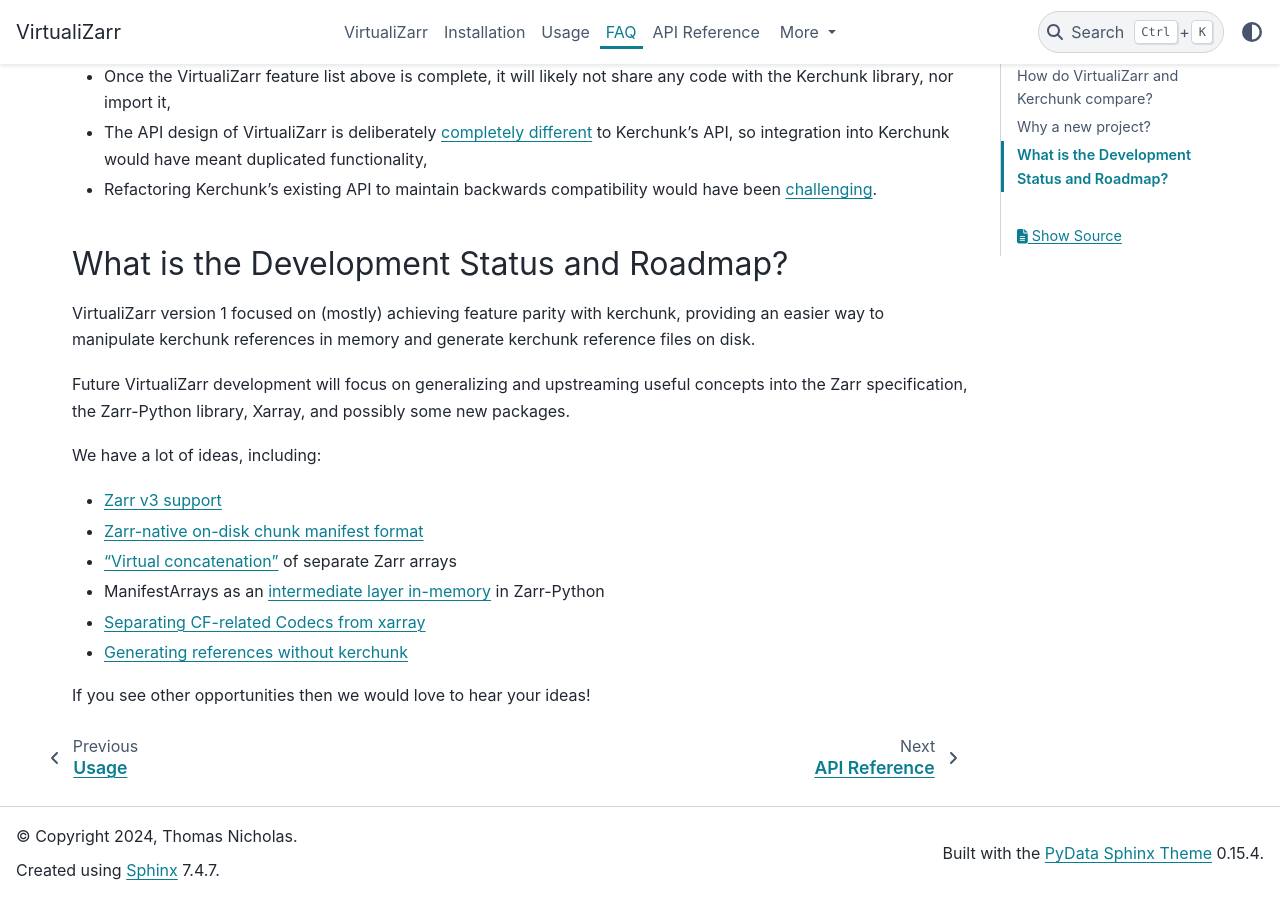
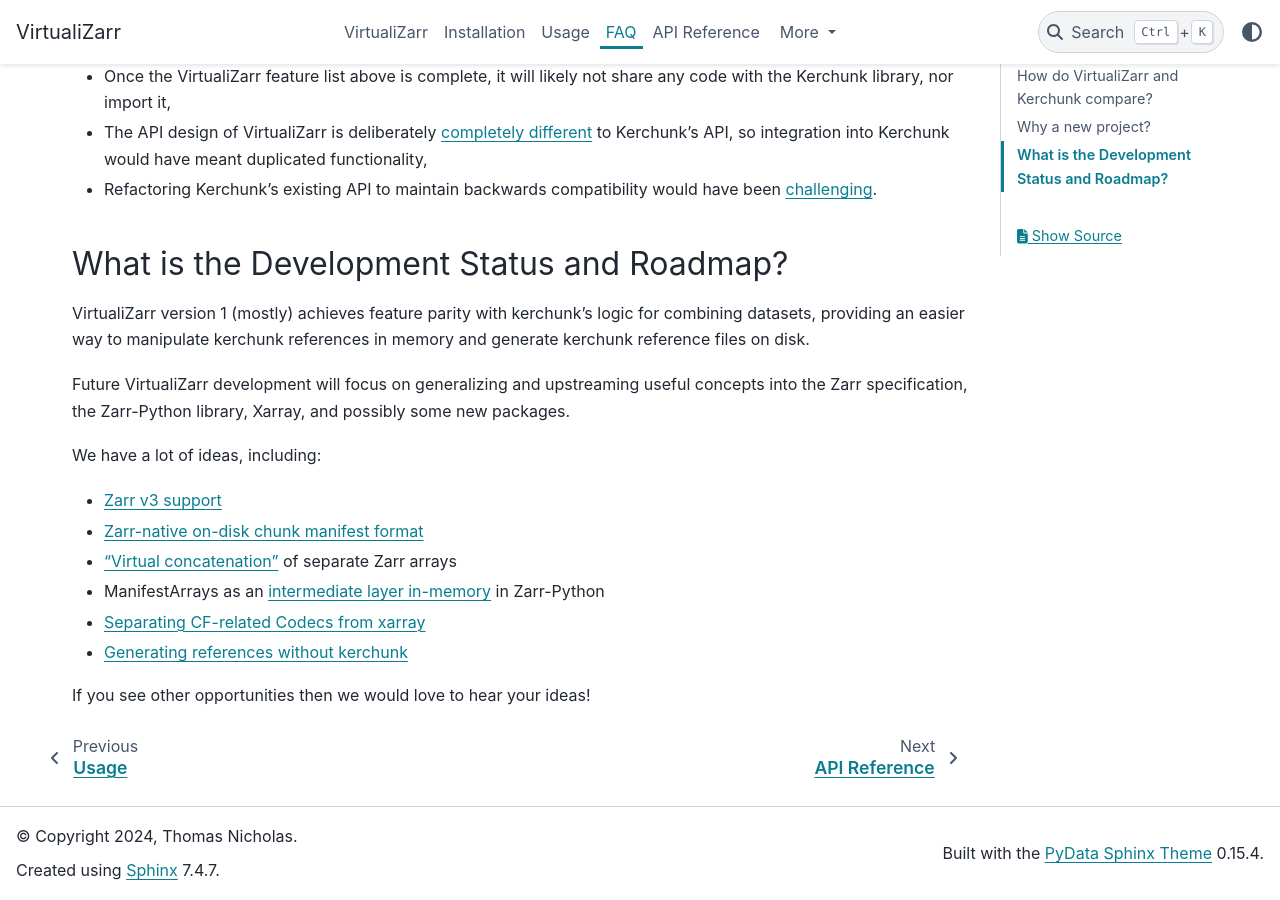
Before and after one commit to zarr-developers/VirtualiZarr, a Sphinx documentation site: the page built from docs/faq.md, in a window 1280 px wide and 900 px high, scrolled down 3983 px. Built offline with Sphinx 7.4.7 and the PyData theme 0.15.4, drawn with Linux system fonts in a browser that asks for light colours.

Commit message:
clarify that virtualizarr v1 achieves feature parity with kerchunks combining logic, not all of kerchunk

```diff
--- a/docs/faq.md
+++ b/docs/faq.md
@@ -53,7 +53,7 @@
 
 ## What is the Development Status and Roadmap?
 
-VirtualiZarr version 1 focused on (mostly) achieving feature parity with kerchunk, providing an easier way to manipulate kerchunk references in memory and generate kerchunk reference files on disk.
+VirtualiZarr version 1 (mostly) achieves feature parity with kerchunk's logic for combining datasets, providing an easier way to manipulate kerchunk references in memory and generate kerchunk reference files on disk.
 
 Future VirtualiZarr development will focus on generalizing and upstreaming useful concepts into the Zarr specification, the Zarr-Python library, Xarray, and possibly some new packages.
 
```
Also changed, not shown: README.md (+1 -1 lines).
